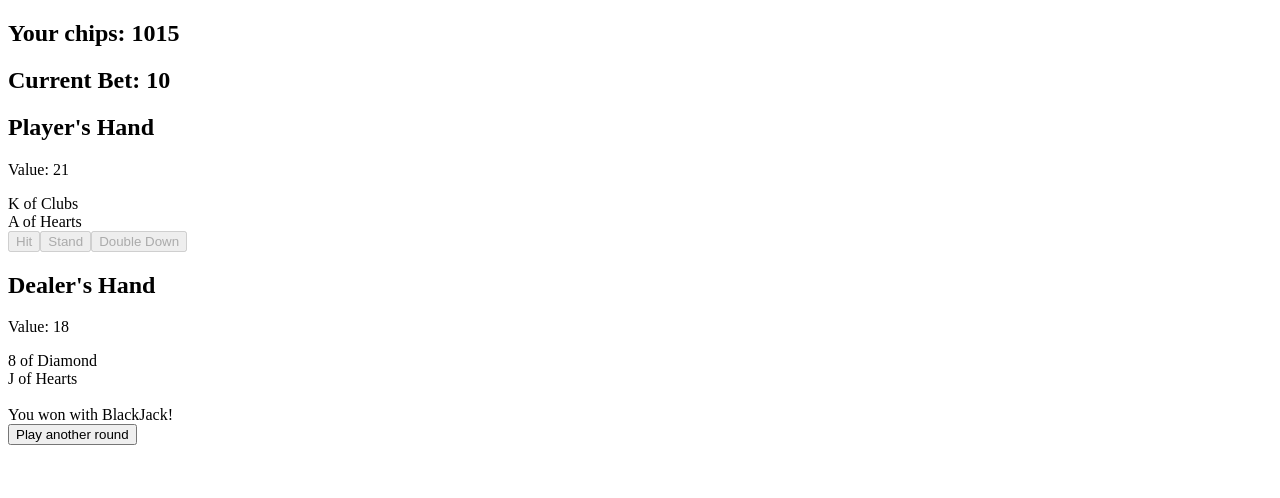
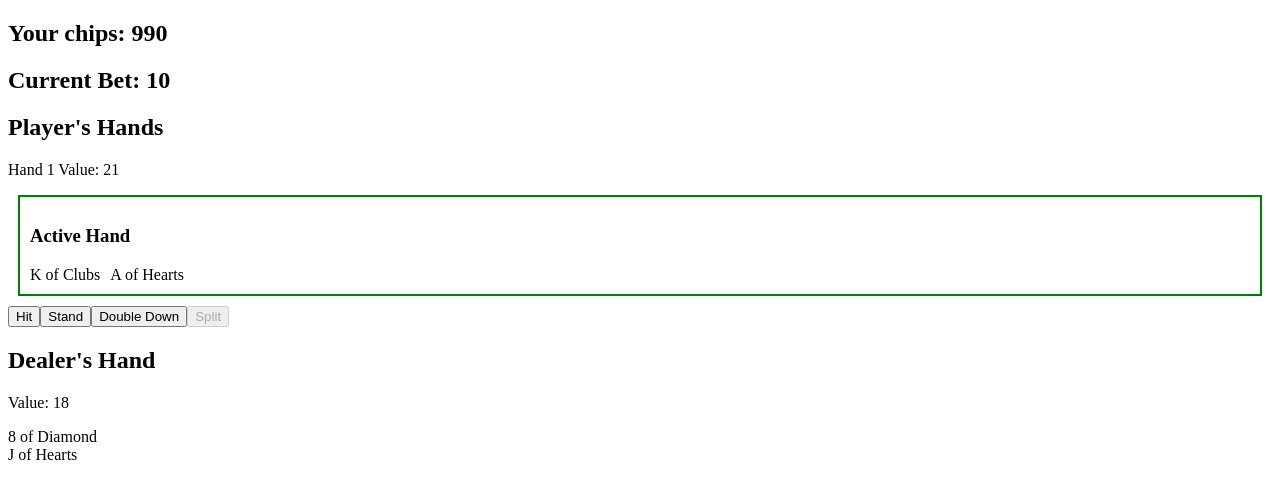
Before and after one commit to ivanbarrera0/BlackJack, a React (Create React App) app: page / in a window 1280 px wide. Both pictures are taken after a click on the button "Start the Game". Shown: the top 498 px of the page. Built offline with nearby package versions, Linux system fonts and the light colour scheme.

Commit message:
created splitting cards functionality

```diff
--- a/src/App.js
+++ b/src/App.js
@@ -1,17 +1,18 @@
+import HandDisplay from './HandDisplay';
 import './App.css';
 import { useEffect, useRef, useState } from 'react';
 
 function App() {
 
   const [deck, setDeck] = useState([]);
-  const [playerHand, setPlayerHand] = useState([]);
+  const [playerHands, setPlayerHands] = useState([[]]);
   const [dealerHand, setDealerHand] = useState([]);
   const [hasRoundEnded, setHasRoundEnded] = useState(false);
   const [endRoundPhrase, setEndRoundPhrase] = useState("");
   const [playerChips, setPlayerChips] = useState(1000);
   const [bet, setBet] = useState(0);
   const [gameHasStarted, setGameHasStarted] = useState(false);
-  const [firstTurn, setFirstTurn] = useState(true);
+  const [activeHandIndex, setActiveHandIndex] = useState(0);
 
   useEffect(() => {
     const newDeck = generateDeck();
@@ -27,14 +28,14 @@ function App() {
 
   useEffect(() => {
 
-    if(playerHand.length === 0 && dealerHand.length === 0 && !hasRoundEnded && gameHasStarted) {
+    if(playerHands[0].length === 0 && dealerHand.length === 0 && !hasRoundEnded && gameHasStarted) {
       dealInitialHands(deck);
     }
 
-    if(playerHand.length === 2 && dealerHand.length === 2) {
+    if(playerHands[0].length === 2 && dealerHand.length === 2) {
       earlyBlackJack();
     }
-  }, [playerHand, dealerHand]);
+  }, [playerHands, dealerHand]);
 
   const generateDeck = () => {
     const suits = ["Clubs", "Spades", "Diamond", "Hearts"];
@@ -69,11 +70,11 @@ function App() {
       const playerCards = [newDeck.shift(), newDeck.shift()];
       const dealerCards = [newDeck.shift(), newDeck.shift()];
       setPlayerChips((playerChips) => playerChips - bet);
-      setPlayerHand(playerCards);
+      setPlayerHands([playerCards]);
       setDealerHand(dealerCards);
       setDeck(newDeck);
     } else {
-      console.log("Cards are have run out or deck is not initialized");
+      console.log("Not enough cards or deck is not initialized");
     }
   }
 
@@ -82,12 +83,14 @@ function App() {
     reshuffleDiscardToDeck();
     setBet(10);
     setHasRoundEnded(false);
-    setFirstTurn(true);
+    setPlayerHands([[]]);
+    setActiveHandIndex(0);
+    setEndRoundPhrase("");
   }
 
   const earlyBlackJack = () => {
 
-    let playerValue = calculateHandValue(playerHand);
+    let playerValue = calculateHandValue(playerHands);
     let dealerValue = calculateHandValue(dealerHand);
     let playerCurrentChips = playerChips;
     let currentBet = bet;
@@ -118,10 +121,10 @@ function App() {
 
   const reshuffleDiscardToDeck = () => {
 
-    let combinedDeck = deck.slice();
-    const newDeck = shuffleDeck(combinedDeck.concat(playerHand, dealerHand));
+    let combinedDeck = deck.concat(...playerHands.flat(), ...dealerHand);
+    const newDeck = shuffleDeck(combinedDeck);
     setDeck(newDeck);
-    setPlayerHand([]);
+    setPlayerHands([[]]);
     setDealerHand([]);
   }
 
@@ -129,14 +132,14 @@ function App() {
     let total = 0;
     let aceCount = 0;
 
-    for(const card of hand) {
+    hand.forEach(card => {
       if(card.symbol === 'A') {
         aceCount++;
         total++;
       } else {
         total += card.value;
       }
-    }
+    });
 
     while(aceCount > 0 && total + 10 <= 21) {
       total += 10;
@@ -145,61 +148,103 @@ function App() {
 
     return total;
   }
+  const handleStand = () => {
+    moveToNextHandOrEndRound();
+  }
+
+  const moveToNextHandOrEndRound = () => {
+    if(activeHandIndex < playerHands.length - 1) {
+      setActiveHandIndex(activeHandIndex + 1);
+    } else {
+      handleDealerTurn();
+    }
+  }
+
+  const canSplitHand = (hand) => {
+    return hand.length === 2 && hand[0].symbol === hand[1].symbol;
+  }
+
+  const handleSplit = () => {
+    let currentHands = [...playerHands];
+    let currentHand = currentHands[activeHandIndex];
+
+    if(canSplitHand(currentHand)) {
+      const firstHand = [currentHand[0]];
+      const secondHand = [currentHand[1]];
+
+      const {newHand : firstHandWithCard, newDeck: updatedDeck1} = drawCard(firstHand, deck);
+      const {newHand: secondHandWithCard, newDeck: updatedDeck2} = drawCard(secondHand, updatedDeck1);
+
+
+      currentHands.splice(activeHandIndex, 1, firstHandWithCard, secondHandWithCard);
+
+      setPlayerHands(currentHands);
+      setDeck(updatedDeck2);
+    }
+  }
 
   const drawCard = (hand, deck) => {
 
-    let newDeck = deck.slice();
-
-    if(newDeck && newDeck.length > 0) {
+    if(deck && deck.length > 0) {
+      let newDeck = deck.slice();
       const drawnCard = newDeck.shift();
       const newHand = [...hand, drawnCard];
       return {newHand, newDeck};
+    } else {
+      console.log("deck is empty or not defined");
+      return {hand, deck};
     }
-
-    return {hand, deck};
   }
 
   const handlePlayerDraw = () => {
+    let currentHands = [...playerHands];
+    let currentHand = currentHands[activeHandIndex];
 
-    const {newHand, newDeck} = drawCard(playerHand, deck);
+    const {newHand, newDeck} = drawCard(currentHand, deck);
     const newHandValue = calculateHandValue(newHand);
-    setFirstTurn(false);
-    setPlayerHand(newHand);
+
+    currentHands[activeHandIndex] = newHand;
+    setPlayerHands(currentHands);
     setDeck(newDeck);
 
     if(newHandValue > 21) {
-      setEndRoundPhrase("You busted...")
-      setHasRoundEnded(true);
+      moveToNextHandOrEndRound();
     }
+
   }
 
   const handleDoubleDown = () => {
     setPlayerChips(prevChips => prevChips - bet);
     setBet(prevBet => prevBet * 2);
 
-    // Check if the deck increases here
-    // NOTE: highlight 'newDeck' here
-    const {newHand, newDeck} = drawCard(playerHand, deck);
-    const newHandValue = calculateHandValue(newHand);
-    setPlayerHand(newHand);
+    let currentHands = [...playerHands];
+    let currentHand = currentHands[activeHandIndex];
+
+    const {newHand, newDeck} = drawCard(currentHand, deck);
+
+    currentHands[activeHandIndex] = newHand;
+    setPlayerHands(currentHands);
     setDeck(newDeck);
 
+    const newHandValue = calculateHandValue(newHand);
+
+    // NOTE: Handle the round ending by calling on determineRoundWinner
+    // to handle the case of busting
     if(newHandValue > 21) {
       setEndRoundPhrase("You busted...")
       setHasRoundEnded(true);
     } else {
-      handleDealerTurn(newHand, newDeck);
+      moveToNextHandOrEndRound();
     }
   }
 
-  const handleDealerTurn = (newHand, updatedDeck) => {
+  const handleDealerTurn = () => {
 
     let newDealerHand = dealerHand.slice();
-    let newDeck = updatedDeck.slice();
+    let newDeck = deck.slice();
     let dealerHandValue = calculateHandValue(newDealerHand);
 
     while(dealerHandValue <= 17 && newDeck.length > 0) {
-      // Switch to drawing the cards similar to the way the player draws cards?
       const drawnCard = newDeck.shift();
       newDealerHand.push(drawnCard);
       dealerHandValue = calculateHandValue(newDealerHand);
@@ -207,7 +252,17 @@ function App() {
 
     setDeck(newDeck);
     setDealerHand(newDealerHand);
-    determineRoundWinner(newHand, newDealerHand);
+
+    let finalRoundResults = playerHands.map((hand, index) => {
+      let result = determineRoundWinner(hand, newDealerHand);
+      return `Hand ${index + 1}: ${result}`;
+    })
+
+    // playerHands.forEach((hand) => {
+    //   determineRoundWinner(hand, newDealerHand);
+    // });
+
+    setEndRoundPhrase(finalRoundResults.join("\n"));
     setHasRoundEnded(true);
   }
 
@@ -221,23 +276,22 @@ function App() {
     console.log(dealerValue);
     let playerCurrentChips = playerChips;
     let currentBet = bet;
+    let resultMessage = "";
 
     if(playerValue > 21) {
-      setEndRoundPhrase("You lost...")
-    } else if(dealerValue > 21) {
+      resultMessage = "Busted...";
+    } else if(dealerValue > 21 || playerValue > dealerValue) {
       playerCurrentChips += (currentBet * 2);
-      setEndRoundPhrase("You win!")
+      resultMessage = "Win!";
     } else if(playerValue === dealerValue) {
       playerCurrentChips += currentBet;
-      setEndRoundPhrase("Draw");
-    } else if(playerValue > dealerValue) {
-      playerCurrentChips += (currentBet * 2);
-      setEndRoundPhrase("You win!")
+      resultMessage = "Draw";
     } else {
-      setEndRoundPhrase("You lost...")
+      resultMessage = "Lost";
     }
 
     setPlayerChips(playerCurrentChips);
+    return resultMessage;
   }
 
   const startGame = () => {
@@ -258,15 +312,18 @@ function App() {
         <div>
           <h2>Your chips: {playerChips}</h2>
           <h2>Current Bet: {bet}</h2>
-          <h2>Player's Hand</h2>
-          <p>Value: {calculateHandValue(playerHand)}</p>
-          {playerHand.map((card, index) => (
-            <div key={index}>{card.toString()}</div>
+          <h2>Player's Hands</h2>
+          {playerHands.map((hand, index) => (
+            <div key={index}>
+              <p>Hand {index + 1} Value: {calculateHandValue(hand)}</p>
+              <HandDisplay hand={hand} isActive={index === activeHandIndex}></HandDisplay>
+              </div>
           ))}
 
           <button onClick={handlePlayerDraw} disabled={hasRoundEnded}>Hit</button>
-          <button onClick={() => handleDealerTurn(playerHand, deck)} disabled={hasRoundEnded}>Stand</button>
-          <button onClick={handleDoubleDown} disabled={hasRoundEnded || !firstTurn}>Double Down</button>
+          <button onClick={handleStand} disabled={hasRoundEnded}>Stand</button>
+          <button onClick={handleDoubleDown} disabled={hasRoundEnded || playerHands[activeHandIndex].length !== 2}>Double Down</button>
+          <button onClick={handleSplit} disabled={hasRoundEnded || !canSplitHand(playerHands[activeHandIndex])}>Split</button>
 
           <br></br>
 
--- /dev/null
+++ b/src/HandDisplay.js
@@ -0,0 +1,18 @@
+import React from "react";
+
+const HandDisplay = ({hand, isActive}) => {
+    return (
+        <div style={{border: isActive ? '2px solid green' : '1px solid black', padding: '10px', margin: '10px'}}>
+            <h3>{isActive ? 'Active Hand' : 'Hand'}</h3>
+            <div>
+                {hand.map((card, index) => (
+                    <span key={index} style={{marginRight: '10px'}}>
+                        {card.symbol} of {card.suit}
+                    </span>
+                ))}
+            </div>
+        </div>
+    )
+}
+
+export default HandDisplay;
```
